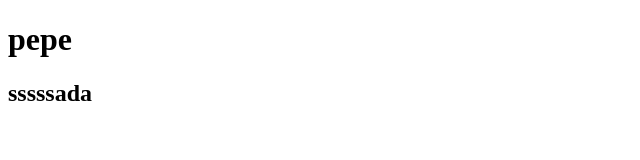
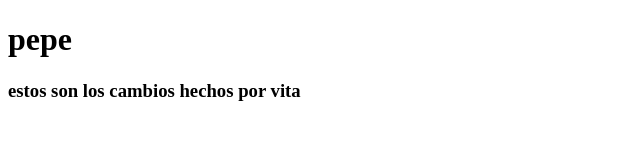
Before and after one commit to VITA110/PRACTICA_Git1, a plain HTML site: page index.html in a window 1280 px wide. Shown: the whole page, without its empty margins (0-640 px from the left). Drawn offline with Linux system fonts and the light colour scheme.

Commit message:
Este es la primer prueba para hacer una rama

```diff
--- a/index.html
+++ b/index.html
@@ -7,6 +7,6 @@
 </head>
 <body>
     <h1>pepe</h1>
-    <h2>sssssada</h2>
+    <h3>estos son los cambios hechos por vita</h3>
 </body>
 </html>
```
